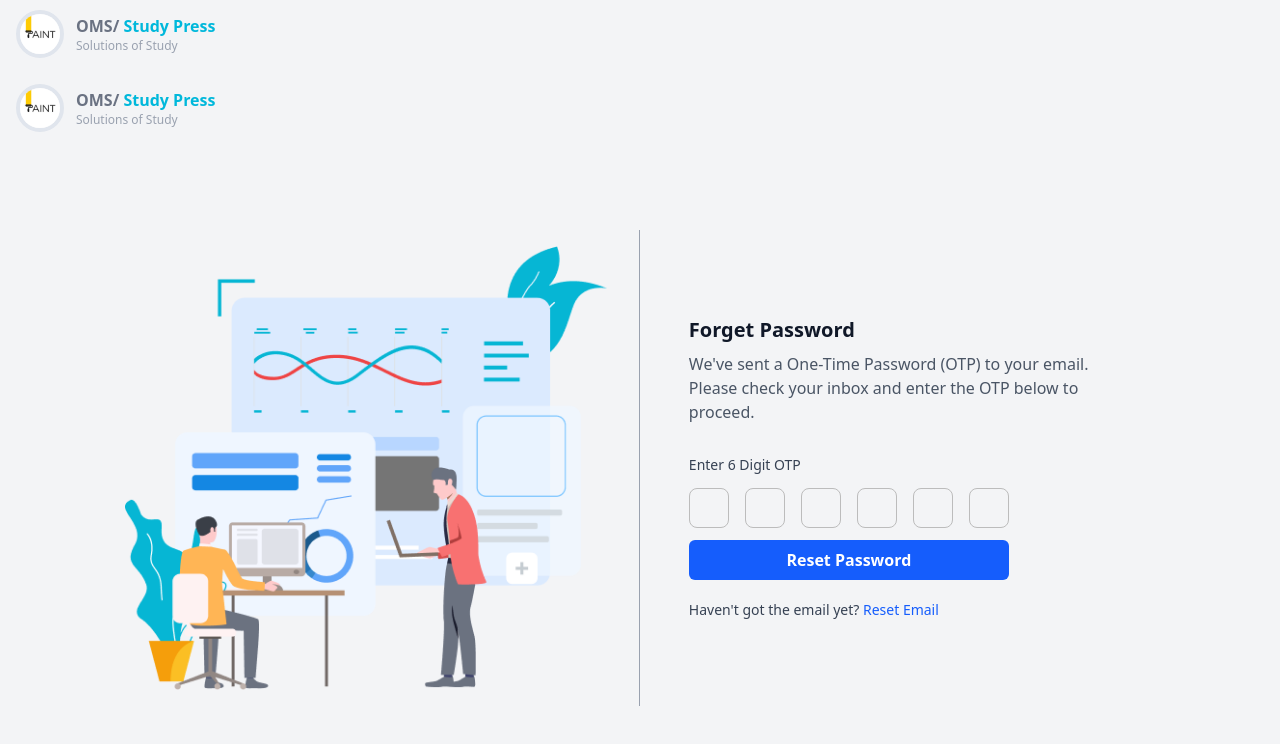
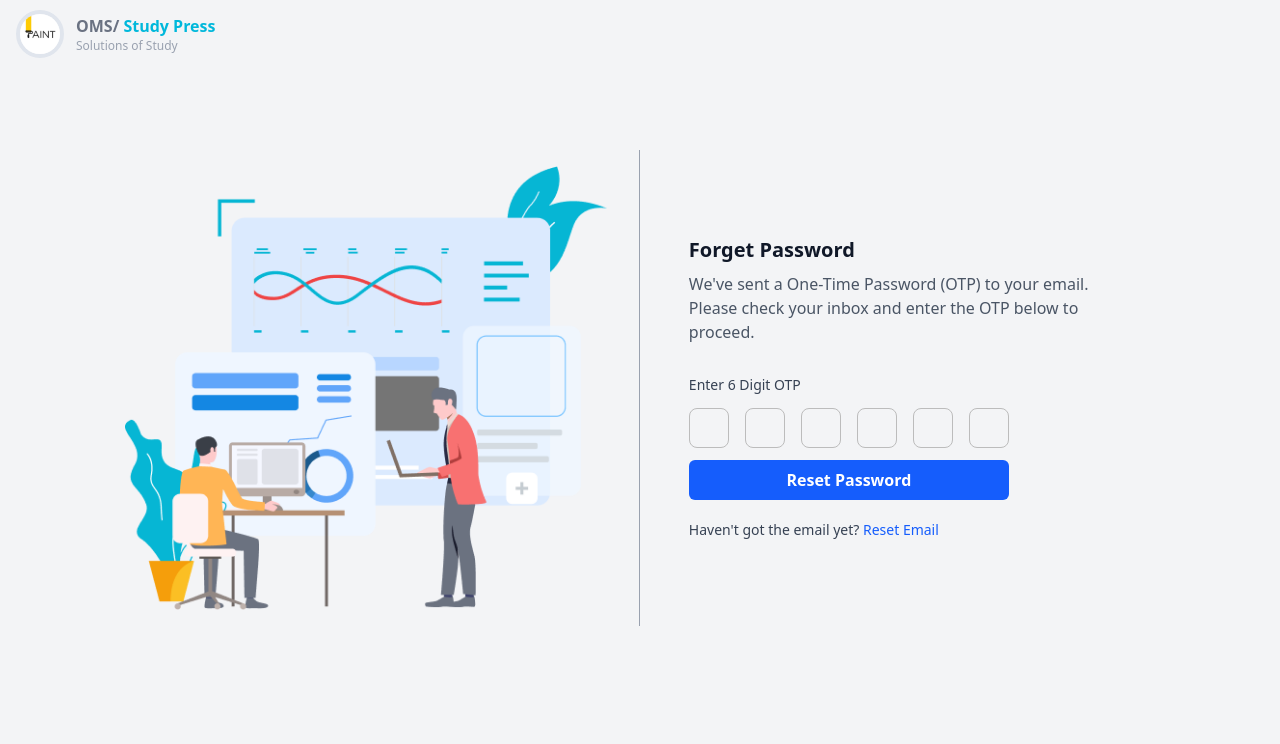
Before and after one commit to SaifullaJubair/revinr-oms-task, a Next.js app: page /forget-password in a window 1280 px wide. Shown: the top 744 px of the page. Built offline with nearby package versions, Linux system fonts and the light colour scheme.

Commit message:
Remove LogoSection component and its usage from authentication pages for cleaner layout

```diff
--- a/src/components/auth/LogoSection.jsx
+++ /dev/null
@@ -1,26 +0,0 @@
-import Image from "next/image";
-import React from "react";
-
-const LogoSection = () => {
-  return (
-    <div className="absolute top-4 left-4 flex items-center gap-3">
-      <div className="border-4 border-[#E0E5ED] rounded-full w-12 h-12 relative">
-        <Image
-          src="/assets/images/paint.png"
-          alt="Login"
-          fill
-          className="rounded-full w-full object-cover bg-white"
-        />
-      </div>
-      <div>
-        <h3 className="font-bold">
-          <span className="text-gray-500">OMS/ </span>
-          <span className="text-cyan-500">Study Press</span>
-        </h3>
-        <h5 className="text-xs text-gray-400">Solutions of Study</h5>
-      </div>
-    </div>
-  );
-};
-
-export default LogoSection;
--- a/src/pages/auth/forgetPassword/ForgetPassword.jsx
+++ b/src/pages/auth/forgetPassword/ForgetPassword.jsx
@@ -5,7 +5,6 @@
 import { PiWarningCircle } from "react-icons/pi";
 import Image from "next/image";
 import MiniSpinner from "@/shared/loader/MiniSpinner";
-import LogoSection from "@/components/auth/LogoSection";
 
 const ForgetPassword = () => {
   const length = 6;
@@ -107,10 +106,7 @@
   };
 
   return (
-    <div className="bg-gray-100 relative min-h-screen flex items-center justify-center ">
-      {/* Logo Section */}
-      <LogoSection />
-
+    <div className=" min-h-[80vh] flex items-center justify-center">
       <div className="flex items-center justify-center mt-10 lg:mt-0 ">
         <div className="max-w-[1066px] w-full mx-auto flex flex-col lg:flex-row overflow-hidden">
           {/* Left Image */}
--- a/src/pages/auth/login/Login.jsx
+++ b/src/pages/auth/login/Login.jsx
@@ -8,7 +8,6 @@
 import { FaEye, FaEyeSlash, FaShoppingBag } from "react-icons/fa";
 import Image from "next/image";
 import MiniSpinner from "@/shared/loader/MiniSpinner";
-import LogoSection from "@/components/auth/LogoSection";
 const Login = () => {
   const {
     register,
@@ -61,9 +60,7 @@
     }
   };
   return (
-    <div className="bg-gray-100 relative min-h-screen flex items-center justify-center">
-      {/* Logo Section */}
-      <LogoSection />
+    <div className=" min-h-[80vh] flex items-center justify-center">
       <div className="flex items-center justify-center   mt-10 lg:mt-0">
         <div className="max-w-[1066px] w-full mx-auto flex flex-col lg:flex-row  overflow-hidden ">
           {/* Left: login Image Section */}
--- a/src/pages/auth/resetPassword/ResetPassword.jsx
+++ b/src/pages/auth/resetPassword/ResetPassword.jsx
@@ -6,7 +6,6 @@
 import { useForm } from "react-hook-form";
 import { FaEye, FaEyeSlash } from "react-icons/fa";
 import MiniSpinner from "@/shared/loader/MiniSpinner";
-import LogoSection from "@/components/auth/LogoSection";
 
 const ResetPassword = () => {
   const {
@@ -60,10 +59,7 @@
   };
 
   return (
-    <div className="bg-gray-100 relative min-h-screen flex items-center justify-center">
-      {/* Logo Section */}
-      <LogoSection />
-
+    <div className=" min-h-[80vh] flex items-center justify-center">
       <div className="flex items-center justify-center mt-10 lg:mt-0">
         <div className="max-w-[1066px] w-full mx-auto flex flex-col lg:flex-row overflow-hidden">
           {/* Left: Image */}
--- a/src/pages/auth/signup/SignUp.jsx
+++ b/src/pages/auth/signup/SignUp.jsx
@@ -3,8 +3,6 @@
 import Link from "next/link";
 import Image from "next/image";
 import { toast } from "react-toastify";
-
-import LogoSection from "@/components/auth/LogoSection";
 import SignUpForm from "./SignUpForm";
 
 const SignUp = () => {
```
